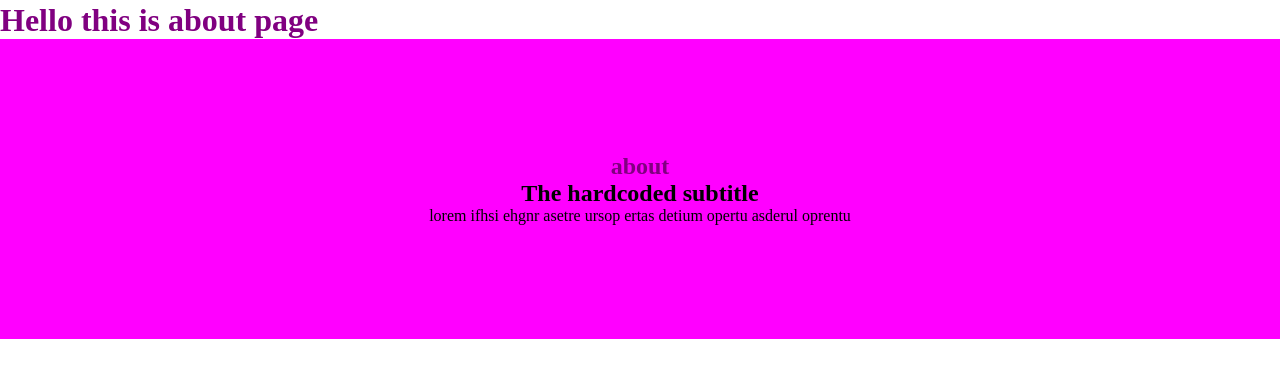
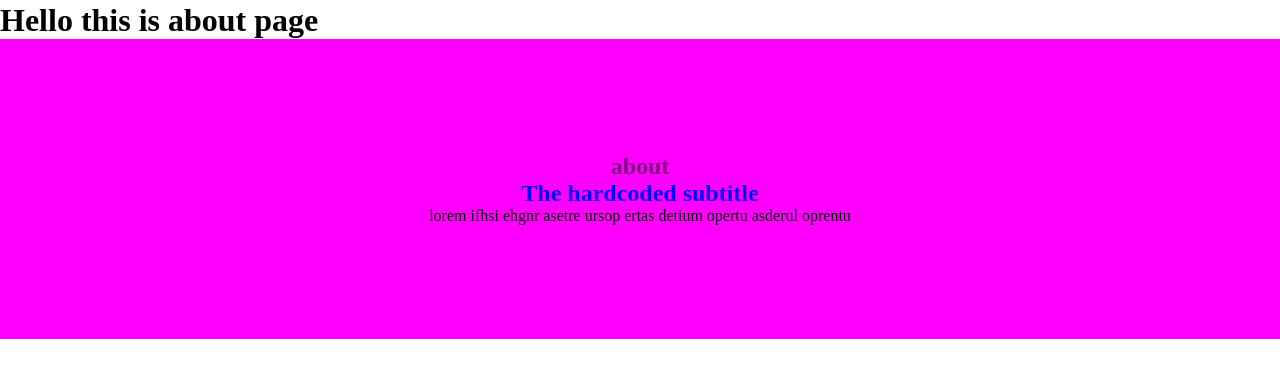
Before and after one commit to booleanaVillegas/firebase-test-20231, a website built with Vite: page src/about/index.html in a window 1280 px wide. Shown: the part 34-412 px from the top of the page. Built offline with nearby package versions, Linux system fonts and the light colour scheme.

Commit message:
added sass files

```diff
--- a/package.json
+++ b/package.json
@@ -15,6 +15,7 @@
     "@vitest/coverage-c8": "^0.30.1",
     "happy-dom": "^9.2.1",
     "jsdom": "^21.1.1",
+    "sass": "^1.62.1",
     "vite": "^4.3.2",
     "vitest": "^0.30.1"
   }
--- a/src/components/sectionExampleComponent/sectionExampleComponent.js
+++ b/src/components/sectionExampleComponent/sectionExampleComponent.js
@@ -1,4 +1,4 @@
-import './style.css'
+import './style.scss'
 
 class SectionExampleComponent extends HTMLElement {
 
@@ -28,9 +28,9 @@
     render() {
         console.log(this)
         this.innerHTML = `
-          <section style="background-color: ${this.background}">
+          <section class="section-comp" style="background-color: ${this.background}">
             <h1>${this.name}</h1>
-            <h2>The hardcoded subtitle</h2>
+            <h2 class="section-comp__subtitle">The hardcoded subtitle</h2>
             <p>${this.description}</p>
             <slot></slot>
           </section>
--- /dev/null
+++ b/src/components/sectionExampleComponent/style.scss
@@ -0,0 +1,16 @@
+$purple-font: purple;
+.section-comp {
+    min-height: 300px;
+    background-color: lightgray;
+    width: 100%;
+    display: flex;
+    flex-direction: column;
+    align-items: center;
+    justify-content: center;
+    h1 {
+        color: $purple-font;
+    }
+    &__subtitle {
+        color: blue;
+    }
+}
--- a/src/global.css
+++ b/src/global.css
@@ -1,15 +1,5 @@
 * {
-  padding: 0;
-  margin: 0;
-  box-sizing: border-box;
+    padding: 0;
+    margin: 0;
+    box-sizing: border-box;
 }
-
-section{
-  min-height: 300px;
-  background-color: beige;
-  width: 100%;
-  display: flex;
-  flex-direction: column;
-  align-items: center;
-  justify-content: center;
-}
--- a/vite.config.ts
+++ b/vite.config.ts
@@ -14,6 +14,7 @@
       input: {
         main: resolve(root, 'index.html'),
         about: resolve(root, 'about', 'index.html'),
+        "product-detail": resolve(root, 'product-detail', 'index.html'),
       }
     }
   }
```
Also changed, not shown: src/components/sectionExampleComponent/style.css (deleted), 1 other file.
